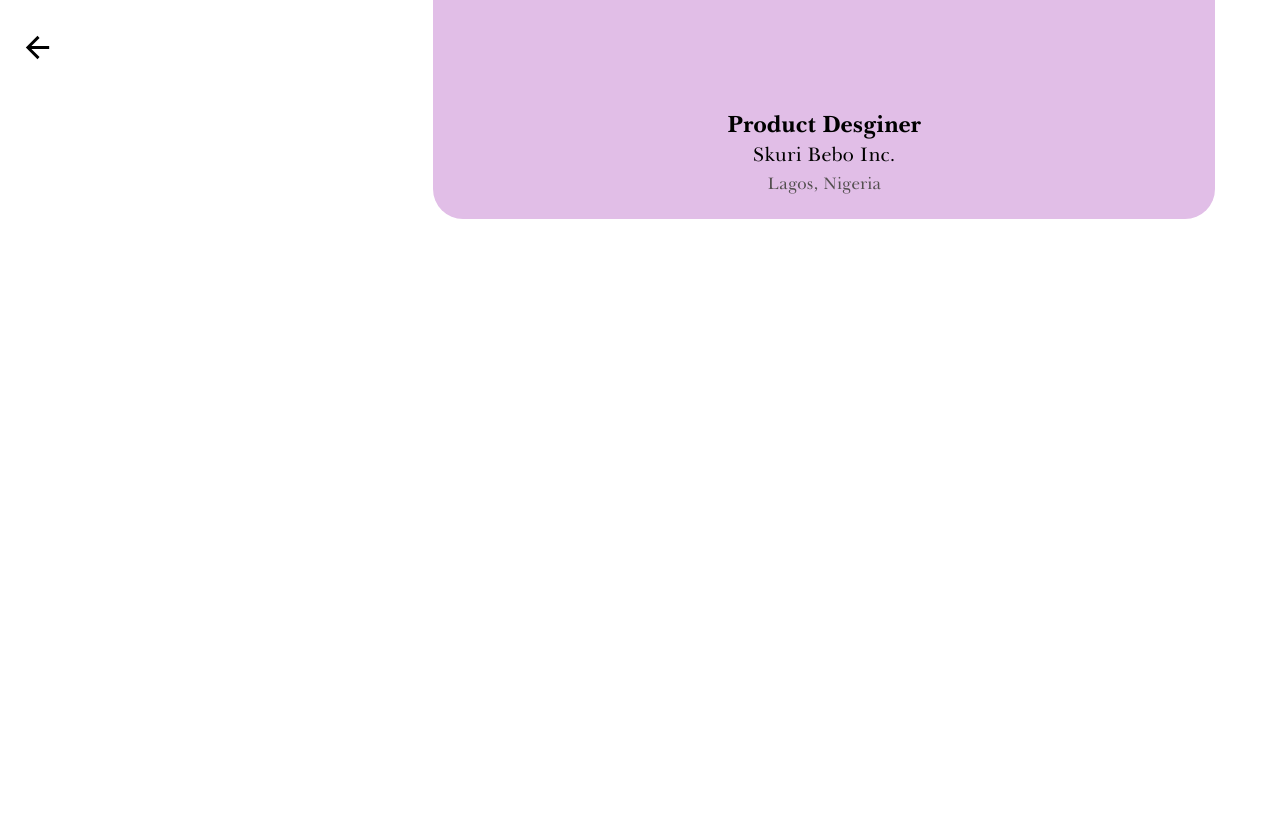
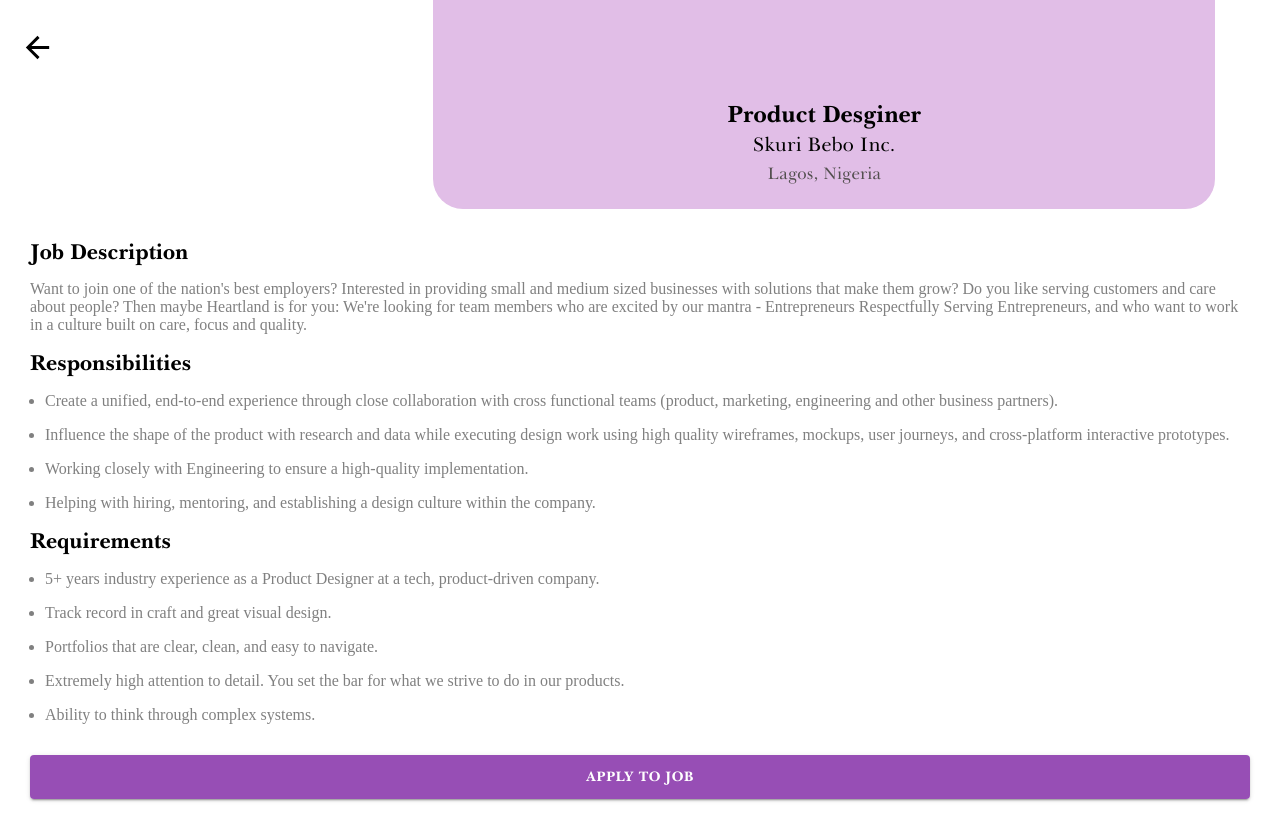
Before and after one commit to DanLowo/Chat-Application, a React (Create React App) app: page / in a window 1280 px wide. Before the commit the page ends 800 px from the top, so only its background shows below. Built offline with nearby package versions, Linux system fonts and the light colour scheme.

Commit message:
done viewJob

```diff
--- a/src/Projects/Hiring_Design/viewJob.js
+++ b/src/Projects/Hiring_Design/viewJob.js
@@ -1,16 +1,73 @@
-import React from 'react'
+import React from "react";
 
-import ViewJobHeader from "../../components/Hiring_Design/viewJobHeader"
+import ViewJobHeader from "../../components/Hiring_Design/viewJobHeader";
+
+// import MUI components
+import Typography from "@material-ui/core/Typography";
+import Button from "@material-ui/core/Button";
 
 function viewJob() {
-    return (
-        <div>
-            <ViewJobHeader/>
-            <div>
+  const requirements = [
+    "5+ years industry experience as a Product Designer at a tech, product-driven company.",
+    "Track record in craft and great visual design.",
+    "Portfolios that are clear, clean, and easy to navigate.",
+    "Extremely high attention to detail. You set the bar for what we strive to do in our products.",
+    "Ability to think through complex systems."
+  ];
 
-            </div>
+  const responsibilities = [
+    "Create a unified, end-to-end experience through close collaboration with cross functional teams (product, marketing, engineering and other business partners).",
+    "Influence the shape of the product with research and data while executing design work using high quality wireframes, mockups, user journeys, and cross-platform interactive prototypes.",
+    "Working closely with Engineering to ensure a high-quality implementation.",
+    "Helping with hiring, mentoring, and establishing a design culture within the company."
+  ];
+
+  return (
+    <div>
+      <ViewJobHeader />
+      <div id="viewJob">
+        <div className="jobDescription">
+          <Typography variant="h3" component="h3" id="jobPosition">
+            {" "}
+            Job Description{" "}
+          </Typography>
+          <p id="viewJobTextBody">
+            Want to join one of the nation's best employers? Interested in
+            providing small and medium sized businesses with solutions that make
+            them grow? Do you like serving customers and care about people? Then
+            maybe Heartland is for you: We're looking for team members who are
+            excited by our mantra - Entrepreneurs Respectfully Serving
+            Entrepreneurs, and who want to work in a culture built on care,
+            focus and quality.
+          </p>
         </div>
-    )
+        <div className="responsibilities">
+          <Typography variant="h3" component="h3" id="jobPosition">
+            {" "}
+            Responsibilities{" "}
+          </Typography>
+
+          {responsibilities.map((i, k) => (
+            <ul key={k} id="viewJobTextBodyList">
+              <li key={k}> {i} </li>
+            </ul>
+          ))}
+        </div>
+        <div className="requirements">
+          <Typography variant="h3" component="h3" id="jobPosition">
+            {" "}
+            Requirements{" "}
+          </Typography>
+          {requirements.map((i, k) => (
+            <ul key={k} id="viewJobTextBodyList">
+              <li key={k}> {i} </li>
+            </ul>
+          ))}
+        </div>
+        <Button fullWidth variant="contained" id="applyToJobButton"> Apply to job </Button>
+      </div>
+    </div>
+  );
 }
 
-export default viewJob
+export default viewJob;
--- a/src/css/Hiring_Design/App.css
+++ b/src/css/Hiring_Design/App.css
@@ -159,7 +159,7 @@ body{
 
 #jobTime{
     font-size: 14px;
-    color: rgb(83, 79, 79);
+    color: #534f4f;
     font-family: 'Normal'
 }
 
@@ -212,7 +212,7 @@ body{
 
 #viewJobHeaderDesign{
     background-color: #e1bee7;
-    padding-top: 110px;
+    padding-top: 100px;
     padding-bottom: 15px;
     margin-right: 45px;
     border-bottom-right-radius: 30px;
@@ -237,3 +237,24 @@ body{
     margin-bottom: 10px;
     font-family: 'Normal'
 }
+
+#viewJob{
+    padding: 30px;
+}
+
+#viewJobTextBody{
+    color: grey;
+}
+
+#viewJobTextBodyList{
+    color: grey;
+    padding-left: 15px;
+}
+
+#applyToJobButton{
+    background-color: #7b1fa2c9;
+    color: white;
+    padding: 10px;
+    margin-top: 15px;
+    font-family: 'Bold'
+}
```
